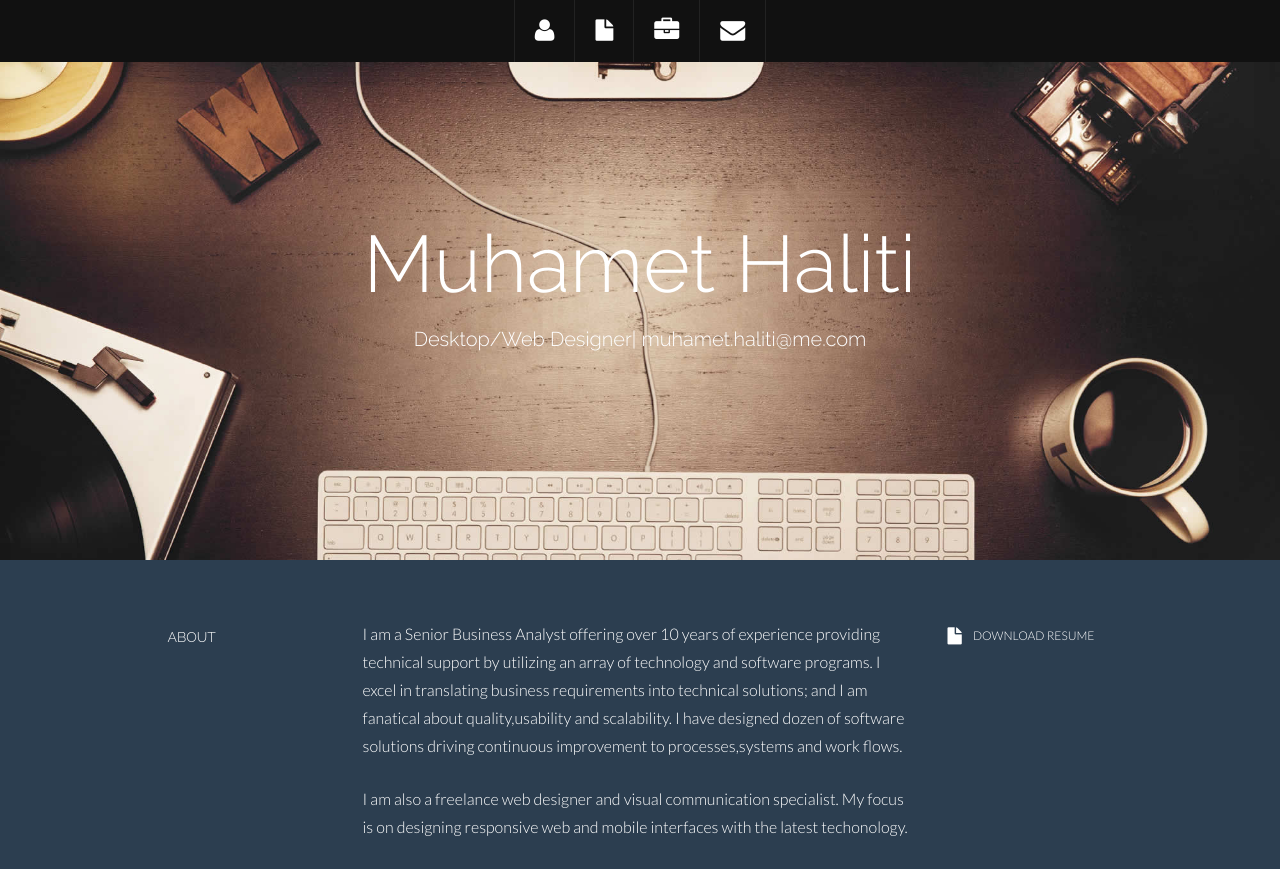
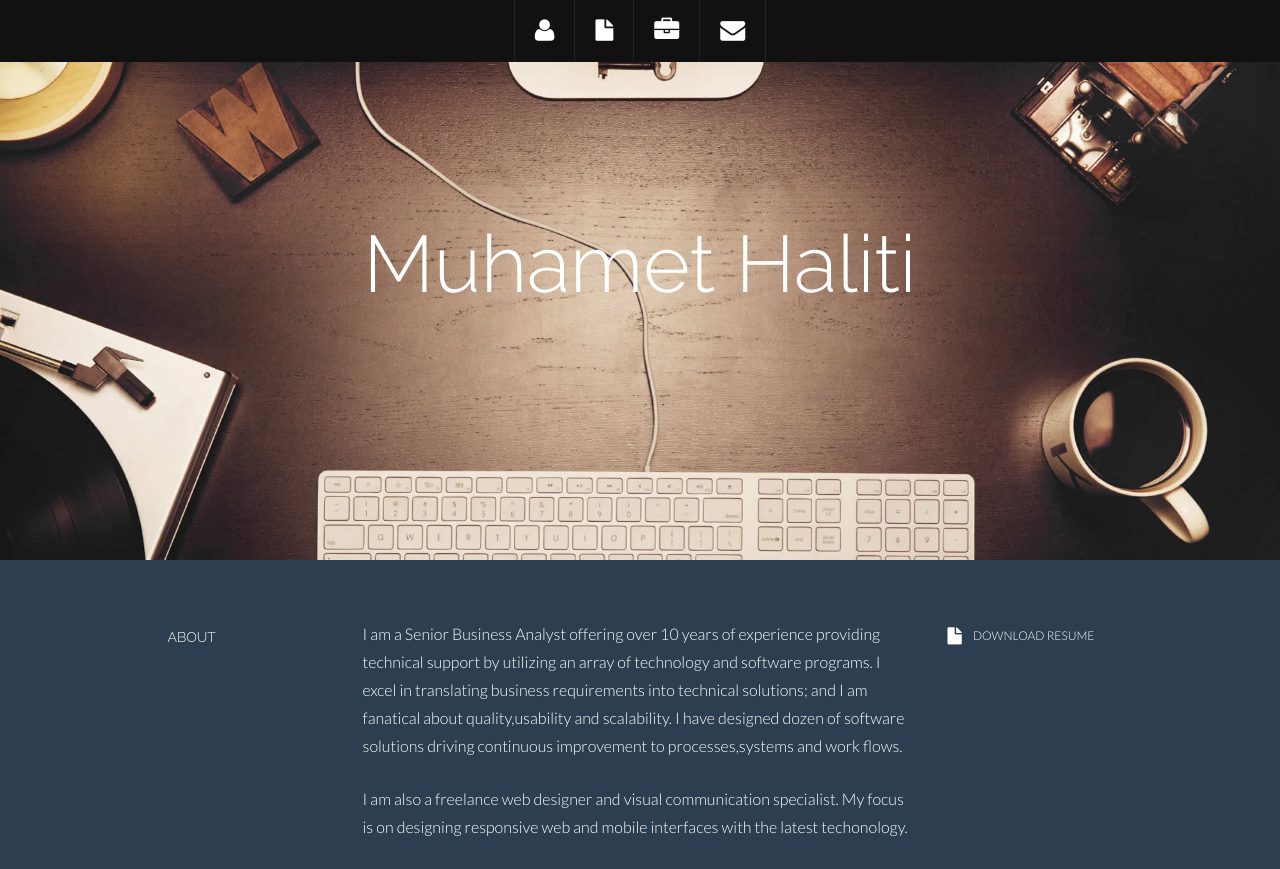
Before and after one commit to mhaliti/mhaliti.github.io, a plain HTML site: page index.html in a window 1280 px wide. Shown: the top 869 px of the page. Drawn offline with Linux system fonts and the light colour scheme.

Commit message:
Update index.html

```diff
--- a/index.html
+++ b/index.html
@@ -59,7 +59,7 @@
 			<div class="row centered">
 				<div class="col-lg-12">
 					<h1>Muhamet Haliti</h1>
-					<h3>Desktop/Web Designer| muhamet.haliti@me.com</h3>
+
 				</div><!--/.col-lg-12 -->
 			</div><!--/.row -->
 		</div><!--/.container -->
```
